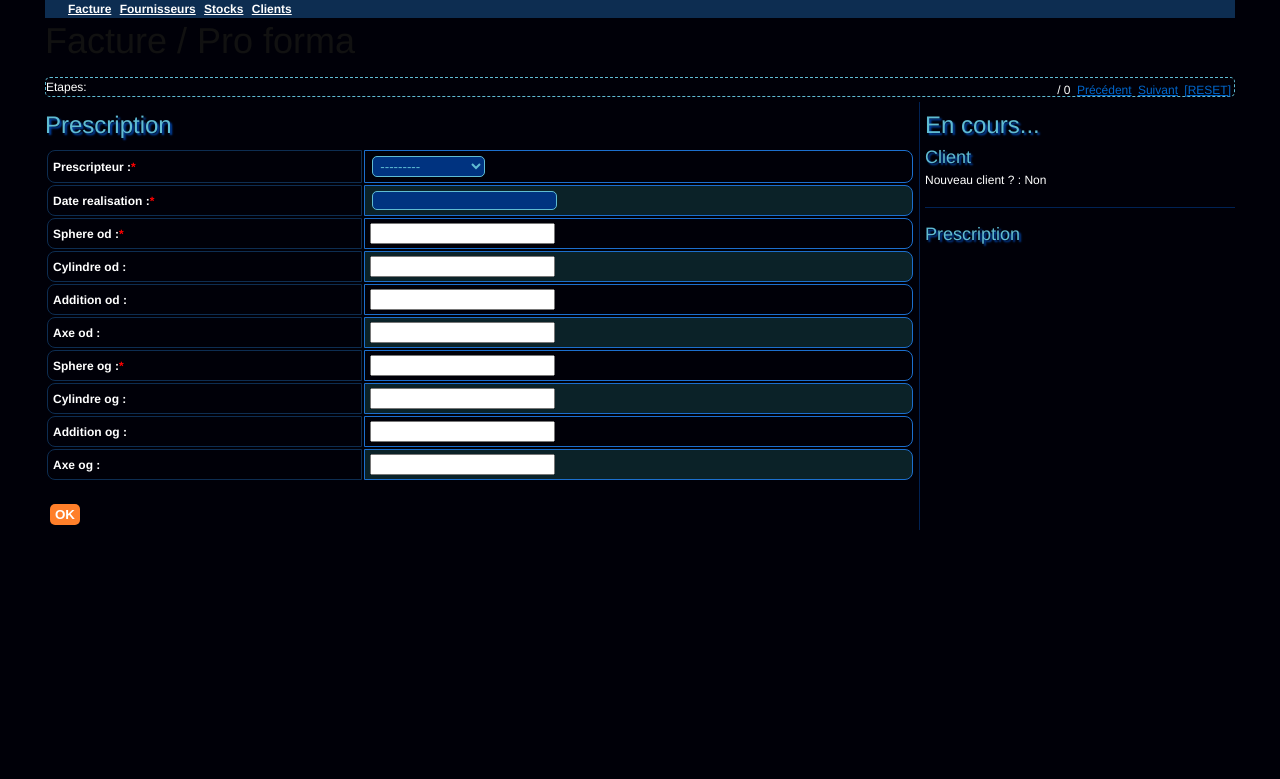
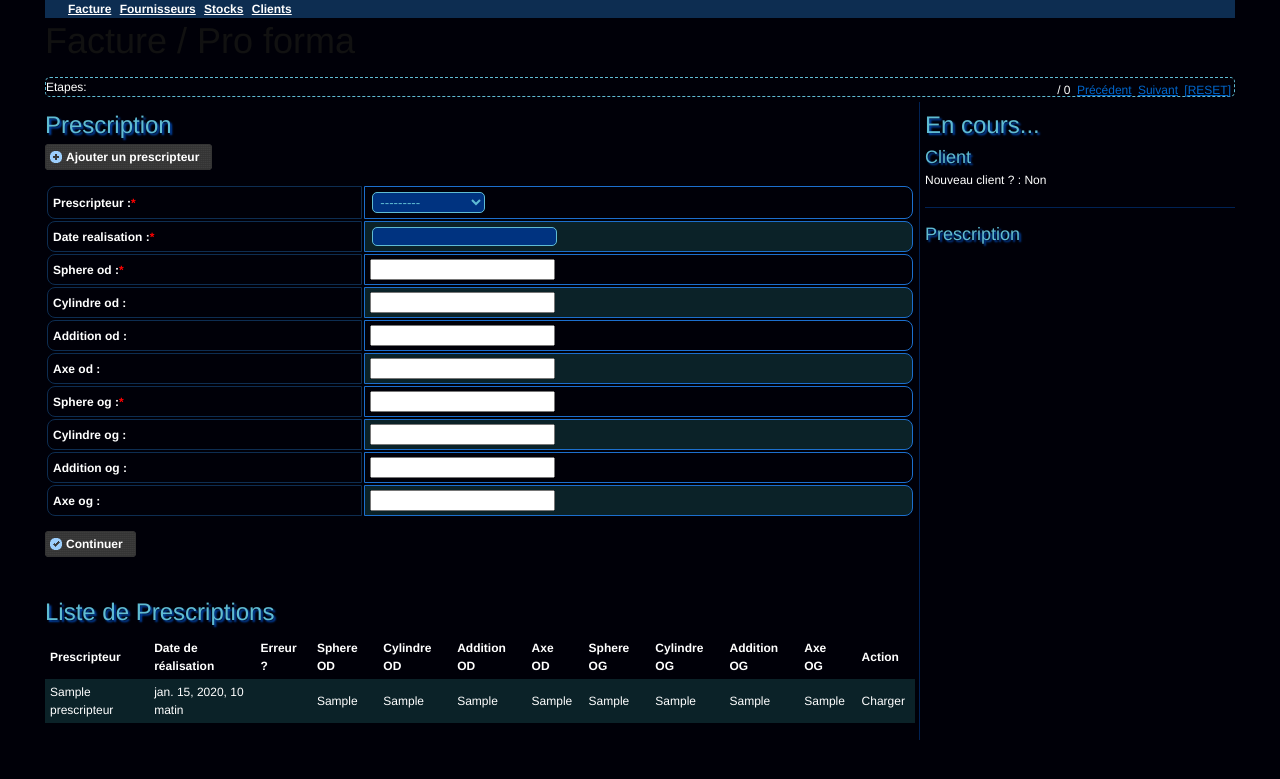
Before and after one commit to Xialis/Antares, a Django app: template Antares/Antares/templates/facture/etapePrescription.html in a window 1280 px wide. Shown: the top 779 px of the page. Run offline with Django 3.2, Linux system fonts and the light colour scheme; data comes from the database, SQL or seed files in the repository; tables that the repository leaves empty hold one stand-in row (values such as "Sample post"); the template is opened without the code that fills it: values that come from a table or form of the project are taken from there, most other values are stand-ins (such as "Sample title", 1, 10 or a date in 2020); parts of the project's set-up code (start-up, migrations or seed data) failed here and were passed over.

Commit message:
app:facture - integration widget-ui

```diff
--- a/Antares/Antares/media/style.css
+++ b/Antares/Antares/media/style.css
@@ -63,6 +63,7 @@ div.dataTables_paginate a.paginate_active {
   background-color: #0044AA;
 }
 
+
 /*table formAsTable */
 
 
@@ -75,7 +76,7 @@ table.formAsTable td ul li { display: inline; margin-right: 10px;}
 table.formAsTable tr.required label:after { content: "*"; color: red;}
 
 table.formAsTable ul.errorlist {padding:0;margin:0;border:0px solid #ddd;}
-table.formAsTable tr.error { background: none };
+table.formAsTable tr.error { background: none; }
 
 
 /*table tableListing */
@@ -123,3 +124,15 @@ div.navigation ul { margin: 3px 3px 3px 3px; display: inline; }
 div.navigation ul li { display: inline; margin-left: 3px;}
 div.navigation ul.ul_right { float: right; }
 div.navigation a.active { color: yellow; font-weight: bold; }
+
+
+/* hack-support jquery-ui */
+
+.ui-widget { font-size: inherit; }
+.ui-widget p { position: relative; margin: 2px 2px 2px 2px; padding-left: 25px;}
+.ui-widget p span.ui-icon {margin: 0 5px 0 0;position: absolute;left: .2em;top: 50%;margin-top: -8px;}
+.ui-widget thead th { background: none; }
+
+.l-button {padding: .4em 1em .4em 20px;text-decoration: none;position: relative;}
+.l-button span.ui-icon { float: left; margin: 0 .3em 0 0;position: absolute;left: .2em;top: 50%;margin-top: -8px;}
+.l-button, .l-button:hover { color: white; }
--- a/Antares/Antares/templates/base.html
+++ b/Antares/Antares/templates/base.html
@@ -3,11 +3,28 @@
     <title>Antares :</title>
     <meta content="">
     <link type='text/css' rel='stylesheet' href='/media/blueprint/screen.css' />
-    <link type="text/css" href="/media/jqui/css/dot-luv/jquery-ui-1.8.21.custom.css" rel="stylesheet" />
+    <link type="text/css" rel='stylesheet' href="/media/jqui/css/dot-luv/jquery-ui-1.8.21.custom.css" />
     <link type='text/css' rel='stylesheet' href='/media/style.css' />
     <script src='/media/jquery-1.7.2.min.js'></script>
     <script type="text/javascript" src="/media/jqui/js/jquery-ui-1.8.21.custom.min.js"></script>
     <script type="text/javascript" src="/media/jqui/js/jquery.ui.datepicker-fr.js"></script>
+    <script>
+    	$(function() {
+
+    		$('.l-button').hover(
+					function() { $(this).addClass('ui-state-hover'); },
+					function() { $(this).removeClass('ui-state-hover'); }
+			);
+		});
+
+		function submitForm(formID, param) {
+			$('<input />').attr('type', 'hidden')
+            	.attr('name', param)
+            	.attr('value', param)
+            	.appendTo(formID);
+			$(formID).submit();
+		}
+    </script>
     {% block head %}{% endblock %}
   </head>
   <body>
--- a/Antares/Antares/templates/facture/etapePrescription.html
+++ b/Antares/Antares/templates/facture/etapePrescription.html
@@ -2,18 +2,107 @@
 
 {% block head %}
 {% include "_inc/head_datepicker.html" %}
+
+<script>
+
+$(document).ready(function(e){
+
+	$("#dialog-form").dialog({
+		modal: true,
+		autoOpen: false,
+		title: "Ajouter un prescripteur",
+		width:'auto',
+	});
+
+	$("a#btAjPrescripteur").click(function(e) {
+	    e.preventDefault();
+	    var id = $(this).attr('id');
+	    $("#dialog-form").dialog('option', 'buttons', {
+	        "Ajouter": function() {
+	            //post du form
+	            $("#facture_ajPrescripteur").submit();
+	            $(this).dialog("close");
+	        },
+	        "Annuler": function() {
+	            $(this).dialog("close");
+	        }
+	    });
+	    $("#dialog-form").dialog("open");
+	    return false;
+	});
+
+
+});
+
+</script>
+
 {% endblock %}
 
 {% block centernext %}
 
+<div id="dialog-form">
+	<form id="facture_ajPrescripteur" action="" method="POST">
+		<table class="formAsTable">{% csrf_token %}
+		{{ formAjoutPrescripteur.as_table }}
+		</table>
+	</form>
+	<div class="ui-widget">
+		<div class="ui-state-error ui-corner-all">
+			<p><span class="ui-icon ui-icon-alert"></span>
+			Attention, l'ajout est immédiat.</p>
+		</div>
+	</div>
+</div>
+
 <div class="first span-22 border">
 	<h2>Prescription</h2>
+	<p>
+		<a href="" class="l-button ui-state-default ui-corner-all" id="btAjPrescripteur"><span class="ui-icon ui-icon-circle-plus" ></span>Ajouter un prescripteur</a>
+	</p>
 	<form id="client_formPrescription" method="POST" action="">{% csrf_token %}
 		<table class="formAsTable">
 		{{ formPrescription.as_table }}
 		</table>
-		<input type="submit" value="OK" name="ajPrescription">
+		<p>
+			<a href="#" onclick="submitForm('#client_formPrescription', 'ajPrescription')" class="l-button ui-state-default ui-corner-all" id="btAjPrescription"><span class="ui-icon ui-icon-circle-check" ></span>Continuer</a>
+		</p>
 	</form>
+	<br>
+	<h2>Liste de Prescriptions</h2>
+	{% if listePrescriptions %}
+	<table>
+		<tr>
+			<th>Prescripteur</th>
+			<th>Date de réalisation</th>
+			<th>Erreur ?</th>
+			<th>Sphere OD</th>
+			<th>Cylindre OD</th>
+			<th>Addition OD</th>
+			<th>Axe OD</th>
+			<th>Sphere OG</th>
+			<th>Cylindre OG</th>
+			<th>Addition OG</th>
+			<th>Axe OG</th>
+			<th>Action</th>
+		</tr>
+		{% for p in listePrescriptions %}
+		<tr>
+			<td>{{ p.prescripteur }}</td>
+			<td>{{ p.date_realisation }}</td>
+			<td>{{ p.erreur }}</td>
+			<td>{{ p.sphere_od }}</td>
+			<td>{{ p.cylindre_od }}</td>
+			<td>{{ p.addition_od }}</td>
+			<td>{{ p.axe_od }}</td>
+			<td>{{ p.sphere_og }}</td>
+			<td>{{ p.cylindre_og }}</td>
+			<td>{{ p.addition_og }}</td>
+			<td>{{ p.axe_og }}</td>
+			<td>Charger</td>
+		</tr>
+		{% endfor %}
+	</table>
+	{% endif %}
 </div>
 
 {% endblock %}
```
